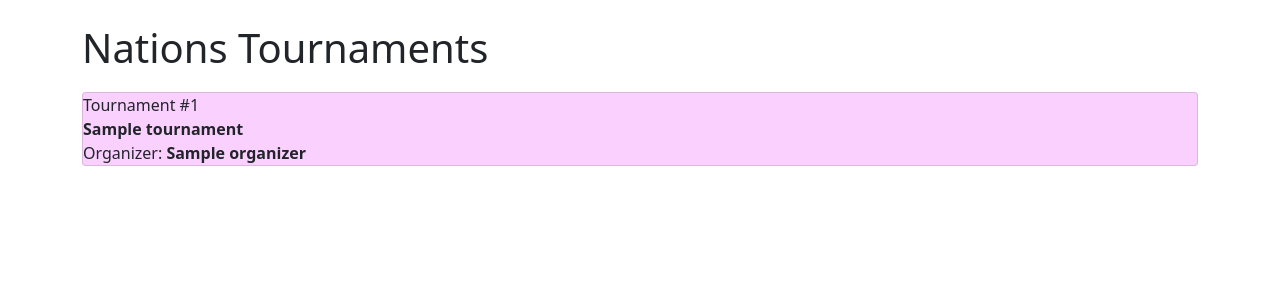
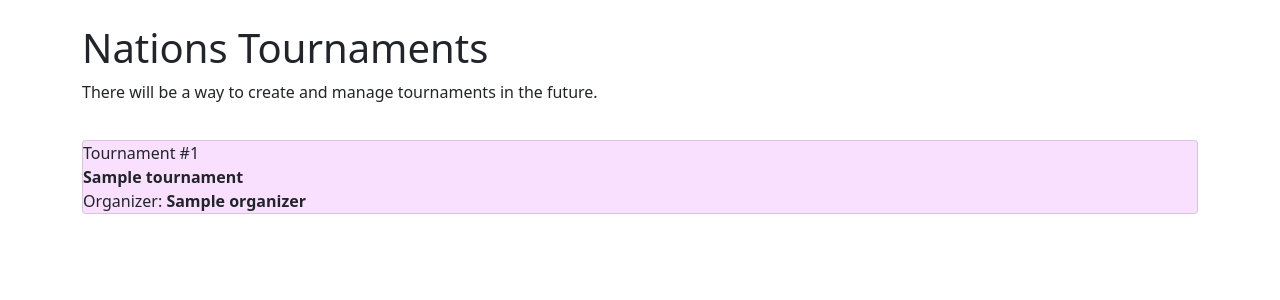
Before and after one commit to Logitude/TabonyGames, a Django app: template Nations/templates/Nations/tournaments.html in a window 1280 px wide. Shown: the part 76-376 px from the top of the page. Run offline with Django 5.2, Linux system fonts and the light colour scheme; the template is opened without the code that fills it: most values are stand-ins (such as "Sample title", 1, 10 or a date in 2020).

Commit message:
link to tournaments page

```diff
--- a/Nations/templates/Nations/home.html
+++ b/Nations/templates/Nations/home.html
@@ -8,5 +8,6 @@
         <h1 class="ms-5"><a href="{% url 'Nations:matches' %}">Ongoing</a></h1>
         <h1 class="ms-5"><a href="{% url 'Nations:completed_matches' %}">Completed</a></h1>
         <h1 class="ms-5"><a href="{% url 'Nations:archive' %}">Archived</a></h1>
+    <h1><a href="{% url 'Nations:tournaments' %}">Tournaments</a></h1>
     <h1><a href="{% url 'Nations:stats' %}">Stats</a></h1>
 {% endblock %}
--- a/Nations/templates/Nations/stats.html
+++ b/Nations/templates/Nations/stats.html
@@ -2,7 +2,7 @@
 
 {% block content %}
     <h1><a href="{% url 'Nations:completed_matches_replays' %}">Download Replays</a></h1>
-    <h1>Stats</h1>
+    <h1>Nations Stats</h1>
     <p>You can download the replays of all of the completed matches on this site and use them to collect stats.</p>
     <p>See instructions for how to feed the replays into the nations module at <a href="https://github.com/Logitude/nations">https://github.com/Logitude/nations</a></p>
     <p>The stats collection could use plenty of work. This is just a start.</p>
--- a/Nations/templates/Nations/tournaments.html
+++ b/Nations/templates/Nations/tournaments.html
@@ -2,10 +2,11 @@
 
 {% block content %}
     <h1>Nations Tournaments</h1>
+    <p>There will be a way to create and manage tournaments in the future.</p>
     <div class="py-1">
         {% if tournaments %}
             {% for tournament in tournaments %}
-                <div class="card my-2" style="background-color: #fad0ff;">
+                <div class="card my-3" style="background-color: #fae0ff;">
                     <div>
                         Tournament #{{ tournament.pk }}
                     </div>
```
